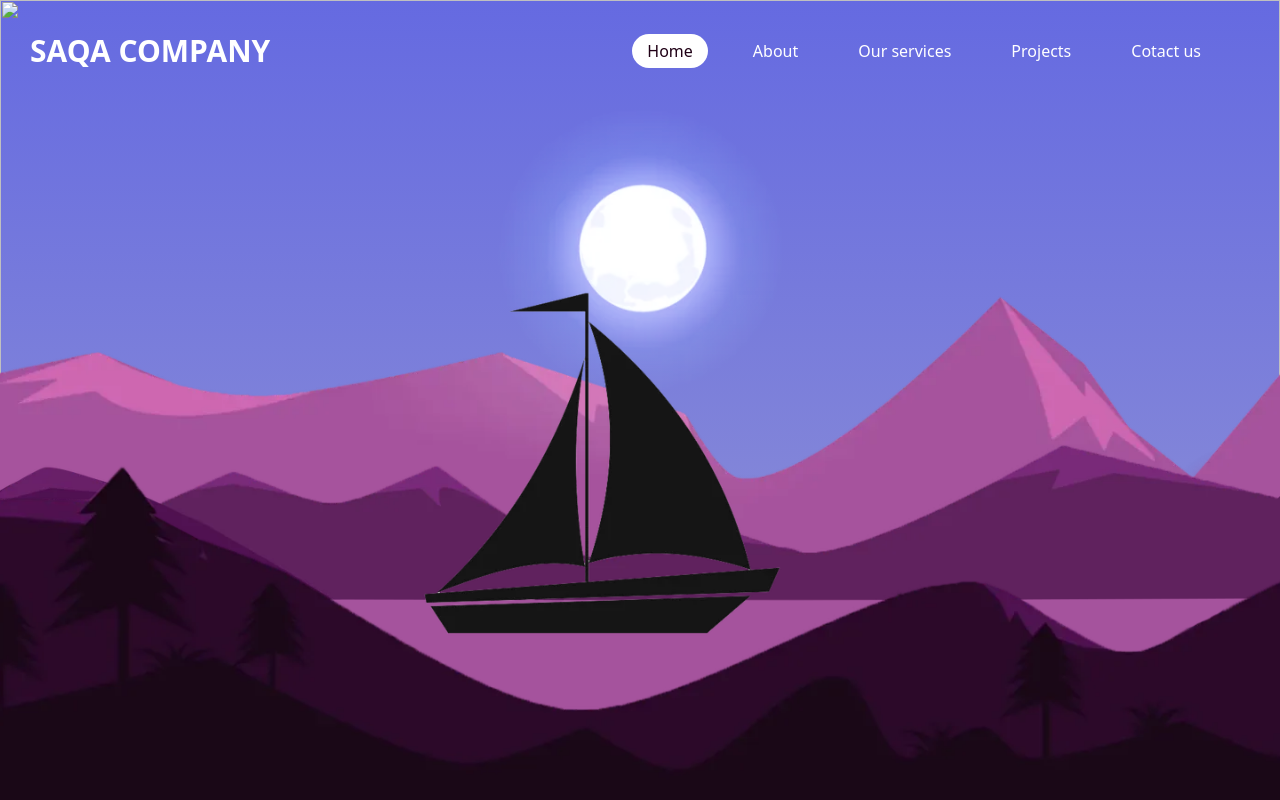
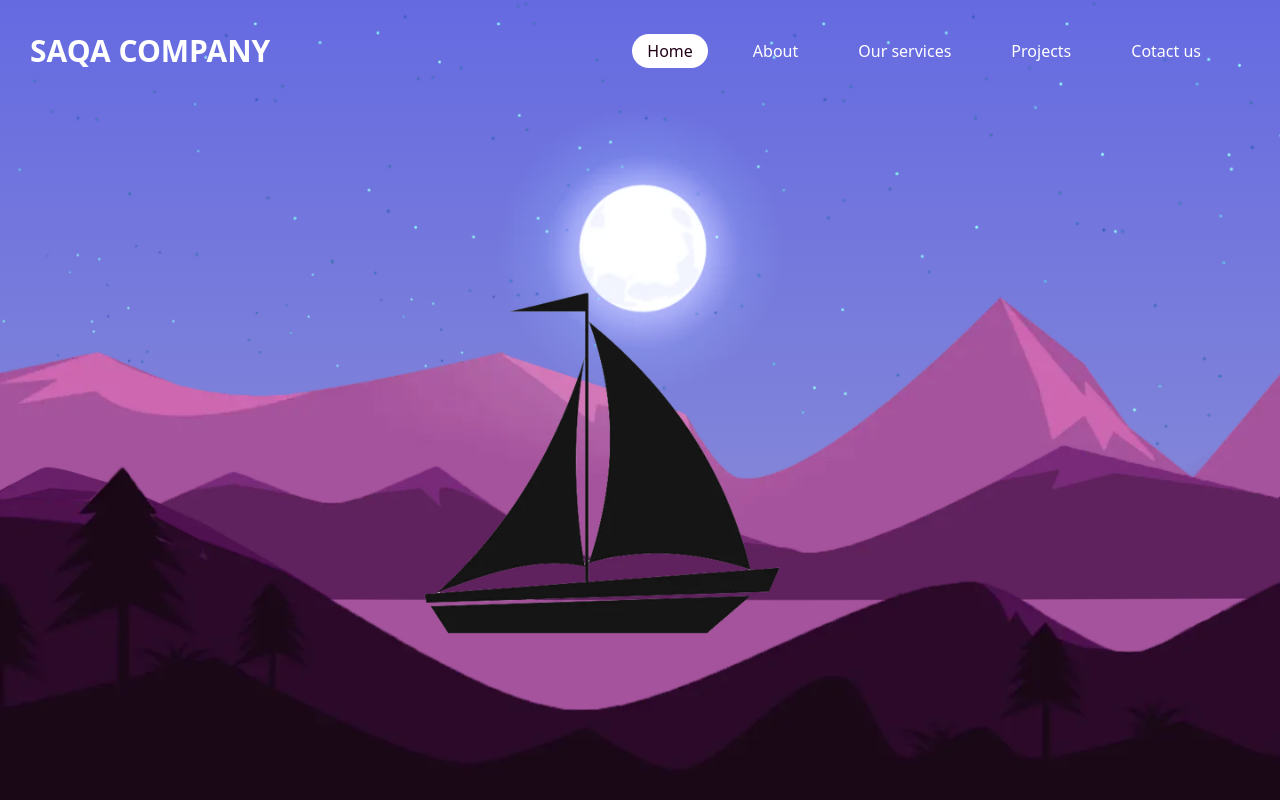
Before and after one commit to rehamalowdan/scrolling-website, a plain HTML site: page index.html in a window 1280 px wide. Shown: the top 800 px of the page. Drawn offline with Linux system fonts and the light colour scheme.

Commit message:
Update index.html

```diff
--- a/index.html
+++ b/index.html
@@ -19,7 +19,7 @@
     </ul>
 </header>
 <section class="main">
-    <img src="img/stars1.webp" id="stars">
+    <img src="stars1.webp" id="stars">
     <h2 class="saqa">SAQA</h2>
     <img src="moon2.webp" id="moon">
     <img src="mountains3.webp" id="mountain3">
```
